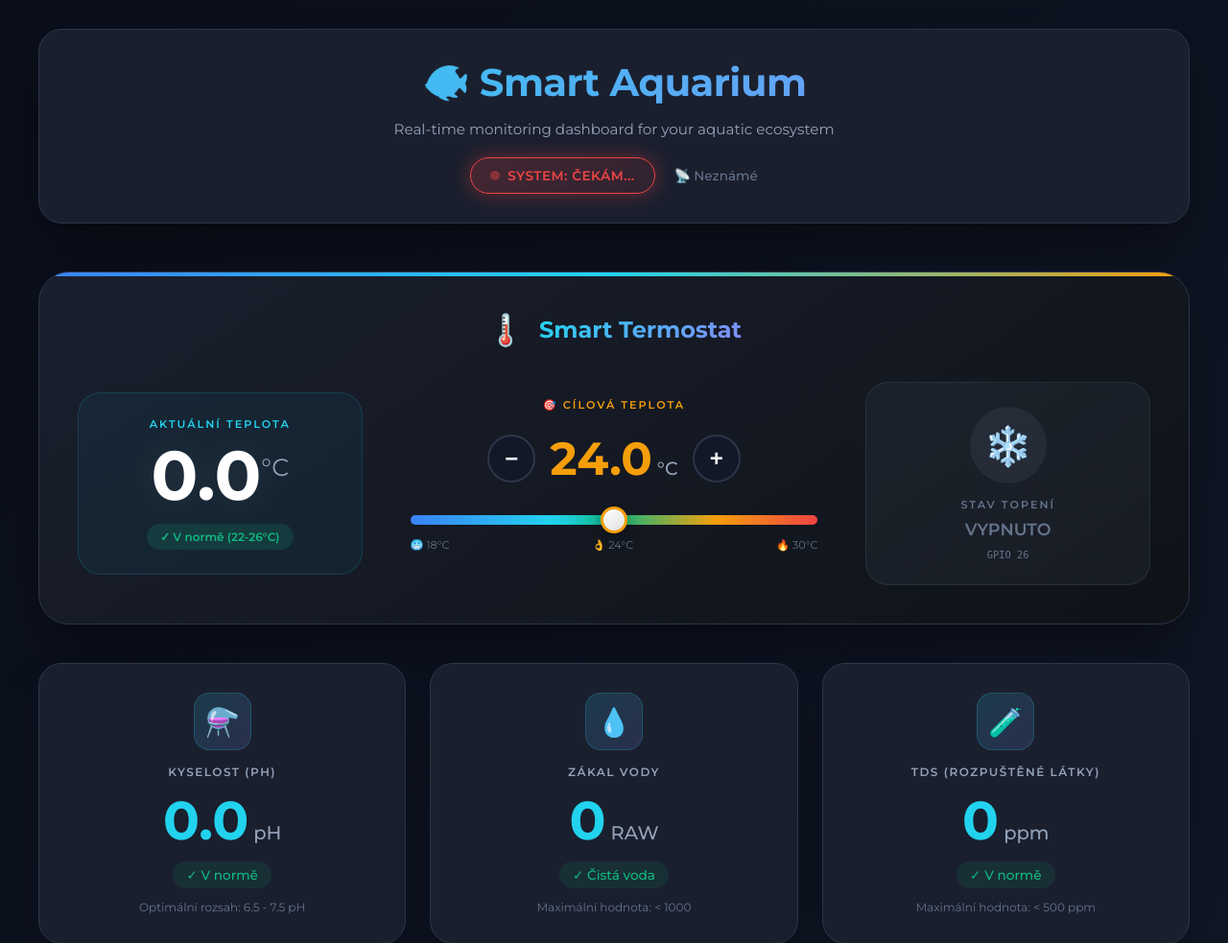
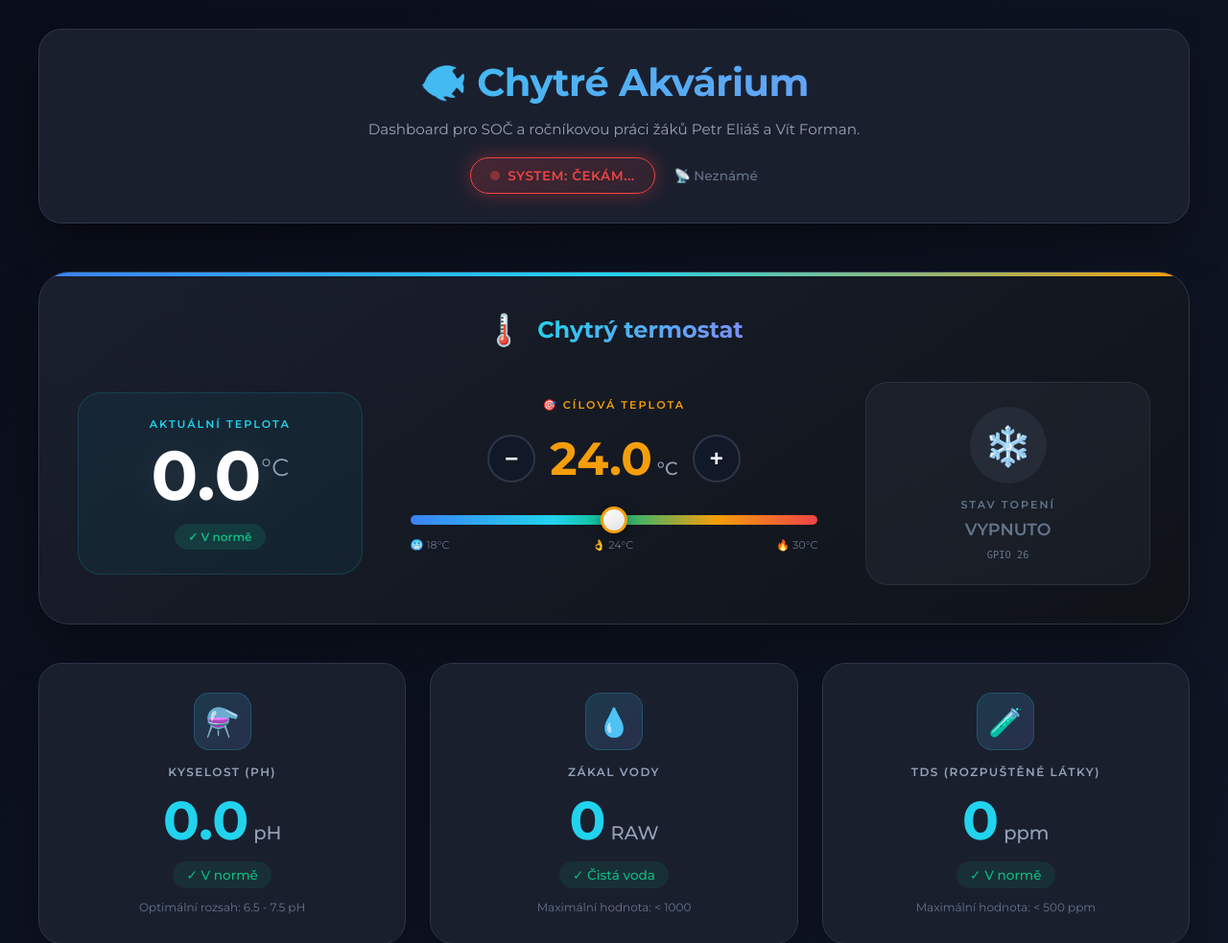
Before and after one commit to Petersoll1/akvarko-run, a FastAPI app: page / in a window 1280 px wide. Shown: the top 983 px of the page at 96% size. Run offline with FastAPI, Linux system fonts and the light colour scheme.

Commit message:
Translate header and thermostat labels to Czech

```diff
--- a/templates/index.html
+++ b/templates/index.html
@@ -755,8 +755,8 @@
 <body>
     <div class="container">
         <header class="header">
-            <h1>🐠 Smart Aquarium</h1>
-            <p class="header-subtitle">Real-time monitoring dashboard for your aquatic ecosystem</p>
+            <h1>🐠 Chytré Akvárium</h1>
+            <p class="header-subtitle">Dashboard pro SOČ a ročníkovou práci žáků Petr Eliáš a Vít Forman.</p>
             <div class="status-container">
                 <span class="status-badge {{ 'online' if data.status == 'Online' else 'offline' }}">
                     <span class="status-dot {{ 'online' if data.status == 'Online' else 'offline' }}"></span>
@@ -775,7 +775,7 @@
         <section class="thermostat-card">
             <div class="thermostat-header">
                 <span style="font-size: 2rem;">🌡️</span>
-                <h2>Smart Termostat</h2>
+                <h2>Chytrý termostat</h2>
             </div>
             <div class="thermostat-content">
                 <!-- Current Temperature -->
@@ -787,7 +787,7 @@
                     {% if data.temp_alert %}
                     <span class="temp-status-badge warning">⚠️ Mimo rozsah</span>
                     {% else %}
-                    <span class="temp-status-badge ok">✓ V normě (22-26°C)</span>
+                    <span class="temp-status-badge ok">✓ V normě</span>
                     {% endif %}
                 </div>
 
```
